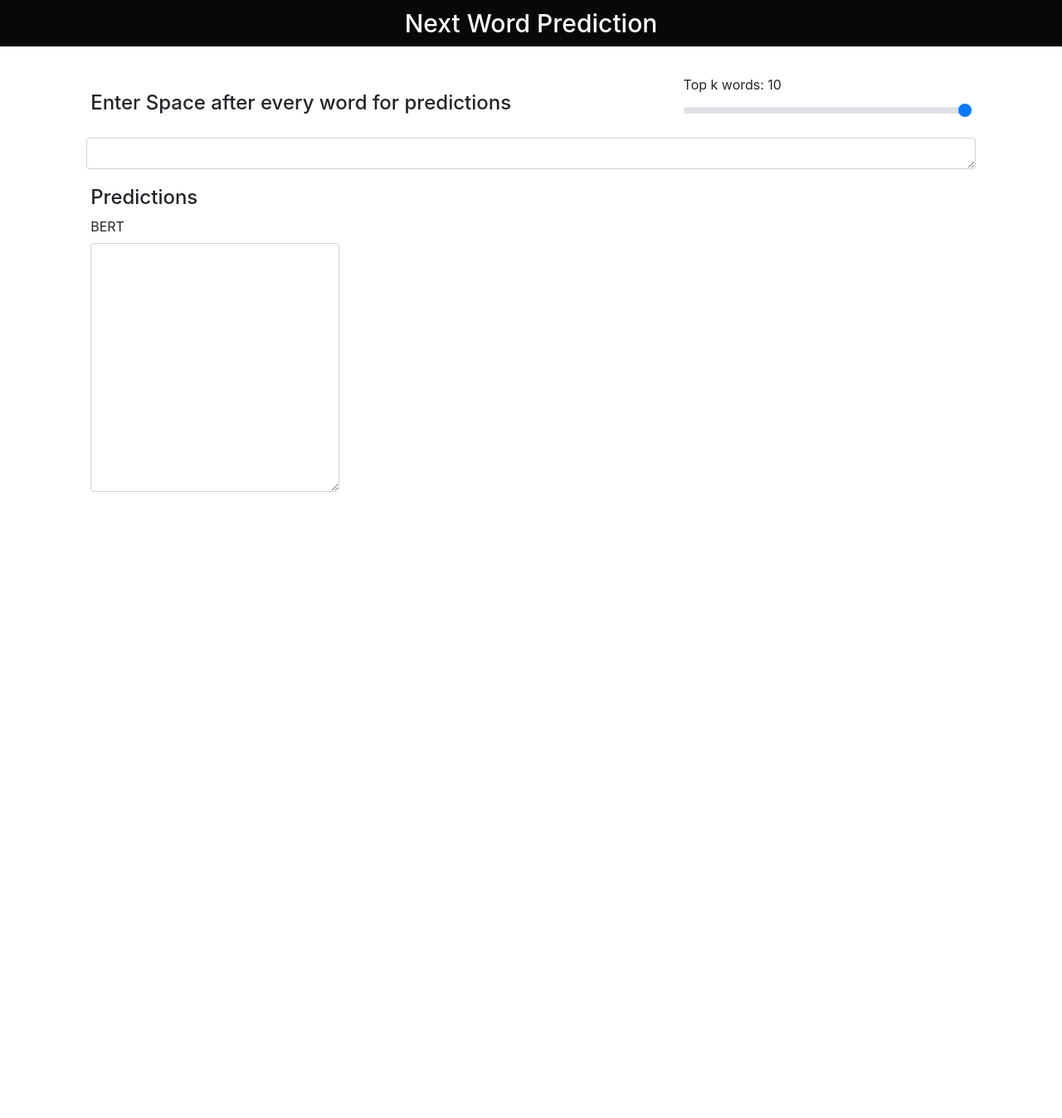
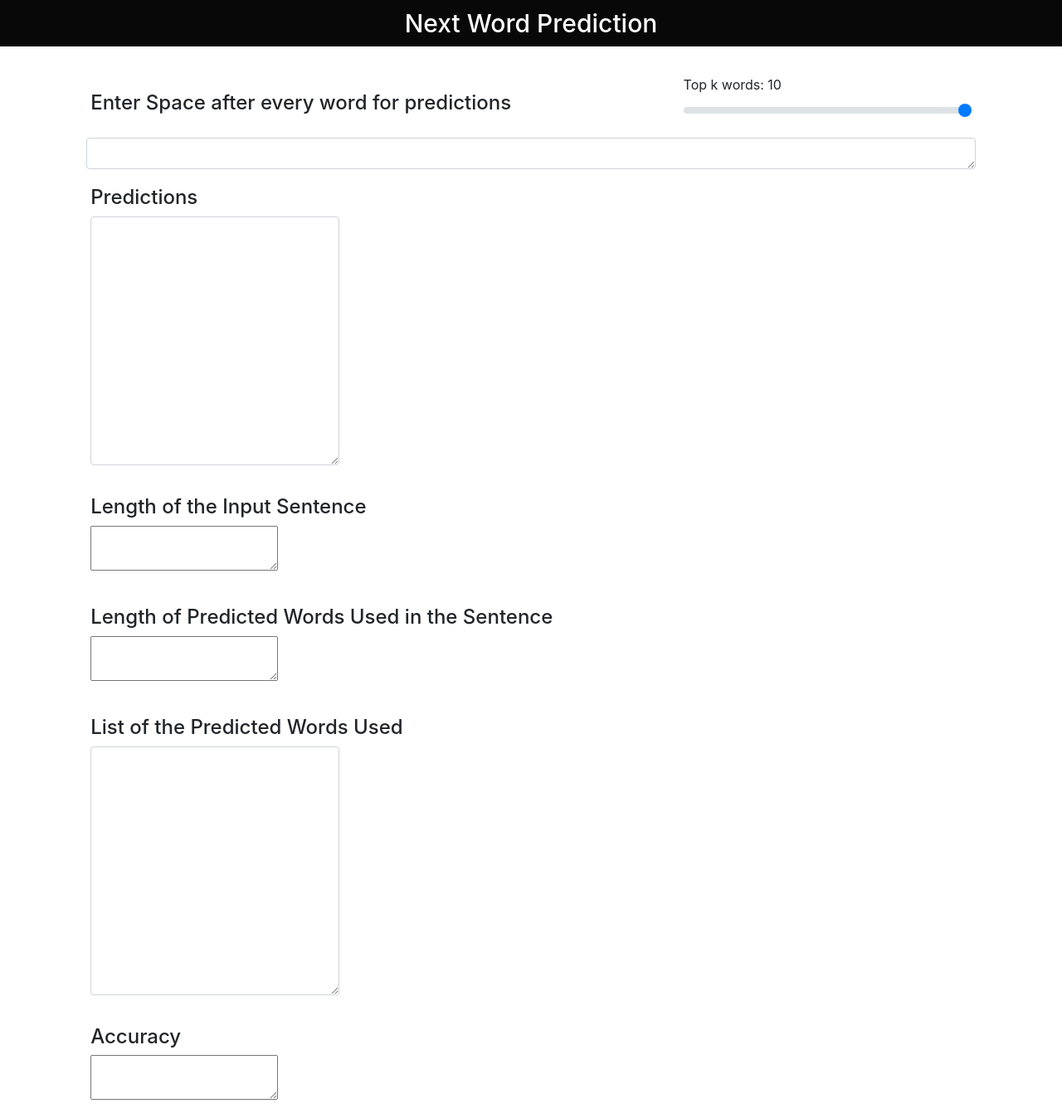
Before and after one commit to yashshah123/Next-Word-Predictor-Capstone-Project, a Flask app: page /submit in a window 1280 px wide. Shown: the whole page at 83% size. Before the commit the page ends 593 px from the top, so only its background shows below. Run offline with Flask 2, Linux system fonts and the light colour scheme; some libraries are stand-ins or nearby versions.

Commit message:
Add files via upload

```diff
--- a/Capstone Project/static/js/app.js
+++ b/Capstone Project/static/js/app.js
@@ -27,6 +27,10 @@ jQuery(document).ready(function () {
             }).done(function (jsondata, textStatus, jqXHR) {
                 console.log(jsondata)
                 $('#text_bert').val(jsondata['bert'])
+                $('#input_length').val(jsondata['input_length'])
+                $('#pred_length').val(jsondata['predicted_words_length'])
+                $('#pred_words').val(jsondata['predictied_words_used'])
+                $('#accuracy').val(jsondata['accuracy'])
             }).fail(function (jsondata, textStatus, jqXHR) {
                 console.log(jsondata)
             });
--- a/Capstone Project/templates/submit.html
+++ b/Capstone Project/templates/submit.html
@@ -46,8 +46,31 @@
             <h4> Predictions </h4>
             <div class="form-row">
                 <div class="form-group col-md-2">
-                    <label for="text_paragraphs">BERT</label>
                     <textarea class="form-control txt_response" id="text_bert" readonly></textarea>
+                </div>
+            </div>
+            <h4> Length of the Input Sentence </h4>
+            <div class="form-row">
+                <div class="form-group col-md-2">
+                    <textarea  id="input_length" ></textarea>
+                </div>
+            </div>
+            <h4> Length of Predicted Words Used in the Sentence </h4>
+            <div class="form-row">
+                <div class="form-group col-md-2">
+                    <textarea  id="pred_length" ></textarea>
+                </div>
+            </div>
+            <h4> List of the Predicted Words Used </h4>
+            <div class="form-row">
+                <div class="form-group col-md-2">
+                    <textarea class="form-control txt_response" id="pred_words" readonly></textarea>
+                </div>
+            </div>
+            <h4> Accuracy </h4>
+            <div class="form-row">
+                <div class="form-group col-md-2">
+                    <textarea  id="accuracy" ></textarea>
                 </div>
             </div>
 
```
Also changed, not shown: Capstone Project/main.py (+37 -4 lines).
